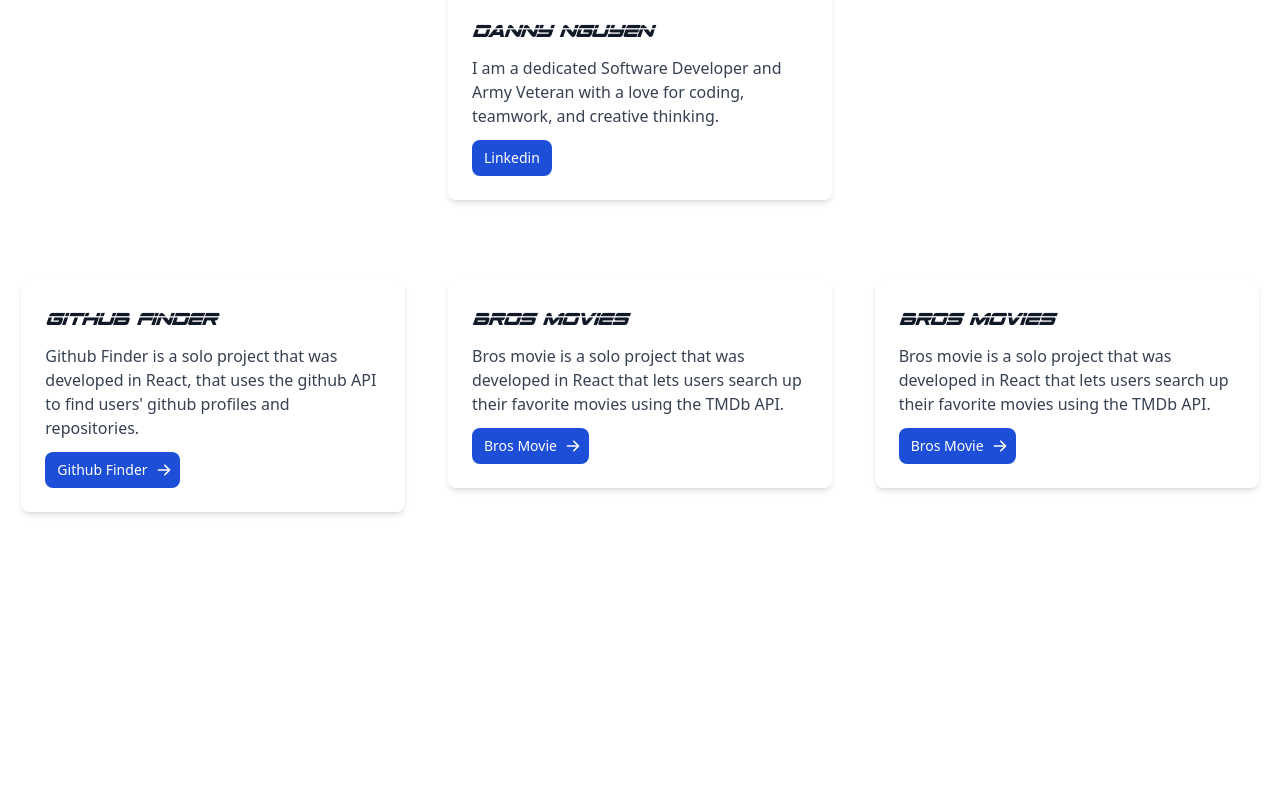
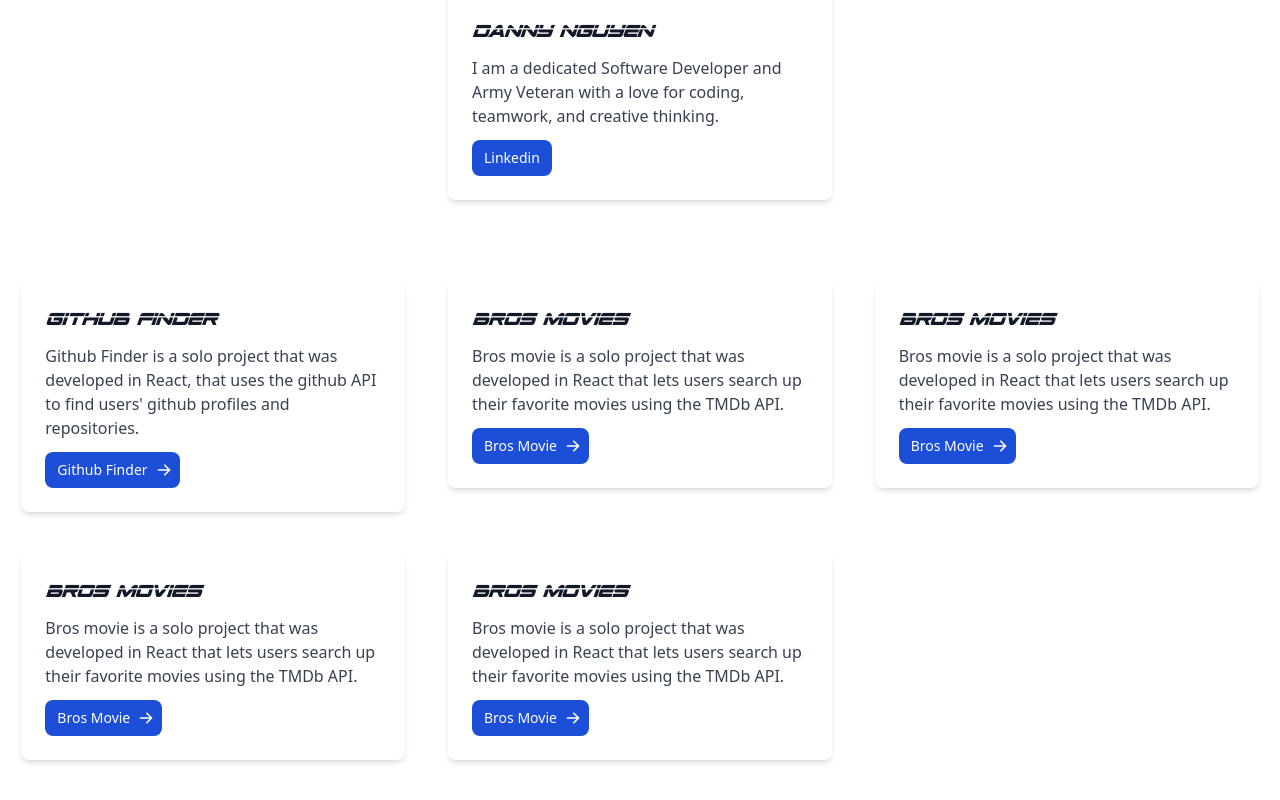
Before and after one commit to nightzillla/nightzillla-project, a React (Create React App) app: page /aboutme in a window 1280 px wide. Shown: the part 564-1364 px from the top of the page. Before the commit the page ends 1116 px from the top, so only its background shows below. Built offline with nearby package versions, Linux system fonts and the light colour scheme.

Commit message:
Update Projects.js

```diff
--- a/src/pages/Projects/Projects.js
+++ b/src/pages/Projects/Projects.js
@@ -25,6 +25,12 @@
             <div class="flex justify-center py-5">
               <BrosMovies/>
             </div>
+            <div class="flex justify-center py-5">
+              <BrosMovies/>
+            </div>
+            <div class="flex justify-center py-5">
+              <BrosMovies/>
+            </div>
           </div>{/* END OF GRID */}
       </div> {/* END OF PAGE-WRAPPER */}
     </>
```
